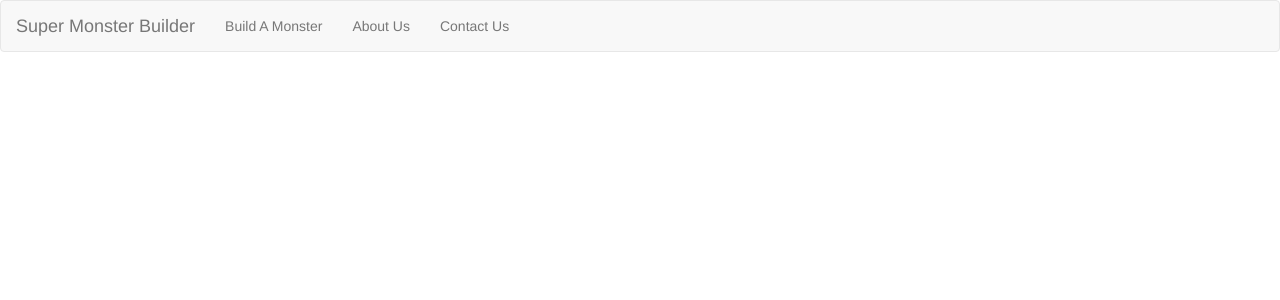
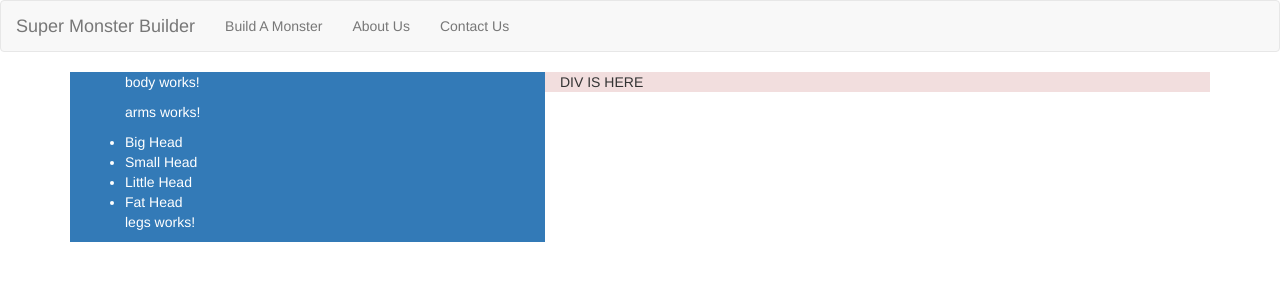
Before and after one commit to jocelynsaysrawr/angular-monster-builder, an Angular app: page / in a window 1280 px wide. Shown: the top 300 px of the page. Built offline with nearby package versions, Linux system fonts and the light colour scheme.

Commit message:
added list of heads

```diff
--- a/src/app/app.component.html
+++ b/src/app/app.component.html
@@ -2,5 +2,6 @@
     <app-header></app-header>
 <div class="container">
 
-
+    <div class="container col-md-5 bg-primary"><app-navigation></app-navigation></div>
+    <div class="container col-md-7 bg-danger">DIV IS HERE</div>
 </div>
--- a/src/app/navigation/heads/heads.component.html
+++ b/src/app/navigation/heads/heads.component.html
@@ -1,3 +1,3 @@
-<p>
-  heads works!
-</p>
+<div *ngFor='let head of allHeads'>
+  <li>{{head}}</li>
+</div>
--- a/src/app/navigation/heads/heads.component.ts
+++ b/src/app/navigation/heads/heads.component.ts
@@ -6,6 +6,7 @@ import { Component, OnInit } from '@angular/core';
   styleUrls: ['./heads.component.scss']
 })
 export class HeadsComponent implements OnInit {
+  allHeads = ['Big Head', 'Small Head', 'Little Head', 'Fat Head'];
 
   constructor() { }
 
--- a/src/app/navigation/navigation.component.html
+++ b/src/app/navigation/navigation.component.html
@@ -1,3 +1,6 @@
-<p>
-  navigation works!
-</p>
+<ul>
+  <app-body></app-body>
+  <app-arms></app-arms>
+  <app-heads></app-heads>
+  <app-legs></app-legs>
+</ul>
```
